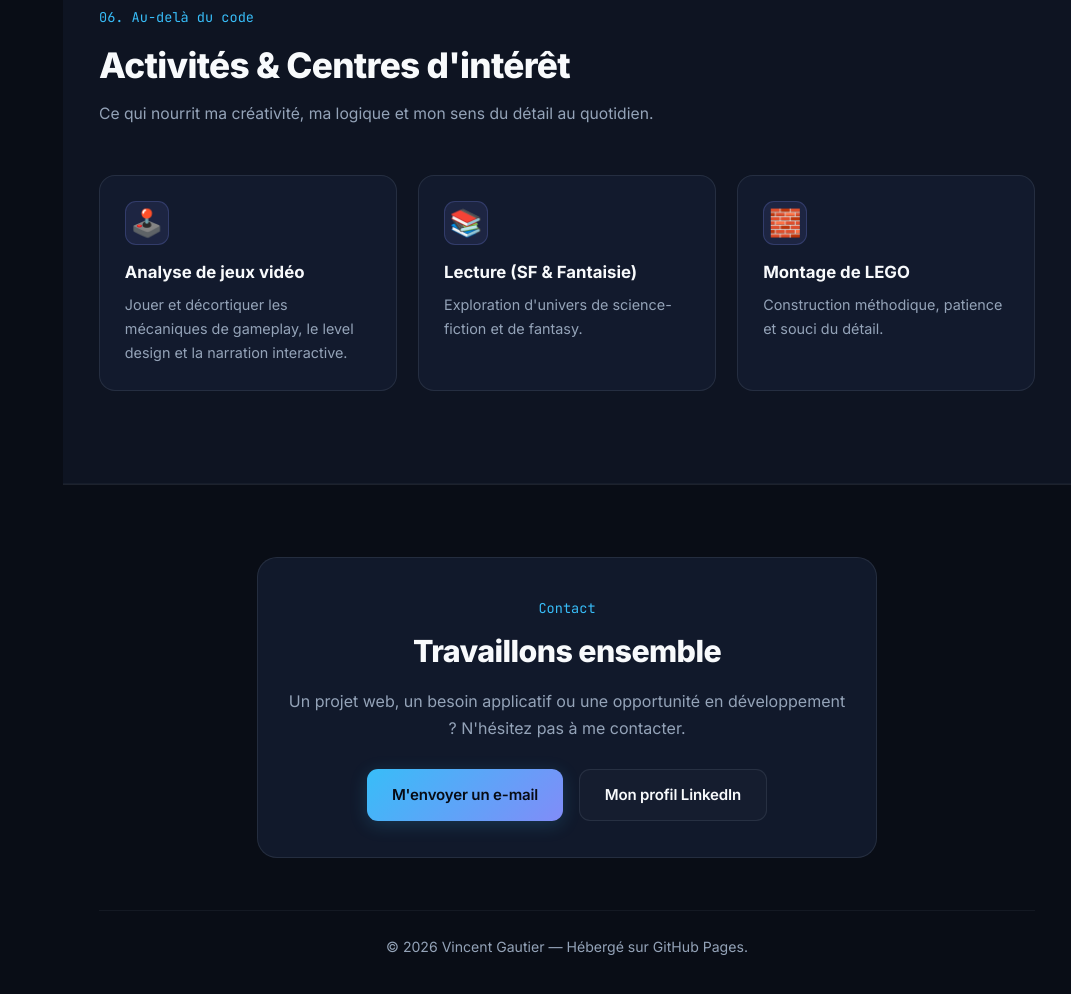
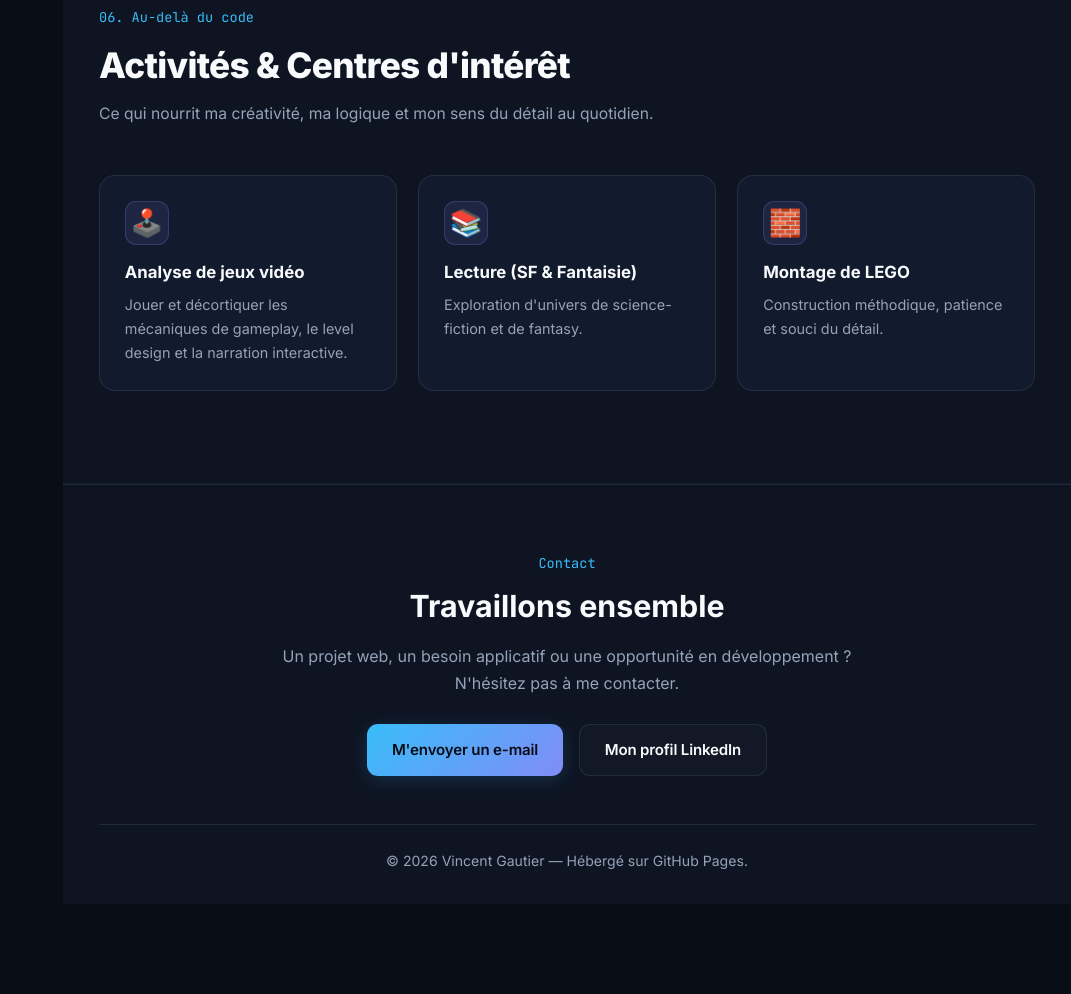
Before and after one commit to vincent-gautier/portfolio, a plain HTML site: page index.html in a window 1280 px wide. Shown: the part 6097-7091 px from the top of the page, without its empty margins (209-1280 px from the left). After the commit the page ends 7001 px from the top, so only its background shows below. Drawn offline with Linux system fonts and the light colour scheme.

Commit message:
Update style.css

```diff
--- a/style.css
+++ b/style.css
@@ -964,25 +964,19 @@ body {
 
 /* Footer */
 .footer {
-  background: var(--bg);
+  background: var(--bg-alt);
   border-top: 1px solid var(--card-border);
-  padding: 4.5rem 0 2.25rem;
+  padding: 4rem 0 2rem;
 }
 
 .footer-cta {
   text-align: center;
-  max-width: 620px;
-  margin: 0 auto 3.25rem;
-  padding: 2.25rem 1.75rem;
-  background: var(--card-bg);
-  border: 1px solid var(--card-border);
-  border-radius: 20px;
+  max-width: 600px;
+  margin: 0 auto 3rem;
 }
 
 .footer-cta h2 {
   font-size: 1.9rem;
-  font-weight: 800;
-  letter-spacing: -0.02em;
   margin-bottom: 0.75rem;
 }
 
@@ -1001,7 +995,7 @@ body {
 .footer-bottom {
   text-align: center;
   padding-top: 1.5rem;
-  border-top: 1px solid rgba(148, 163, 184, 0.08);
+  border-top: 1px solid var(--card-border);
   color: var(--text-muted);
   font-size: 0.88rem;
 }
```
